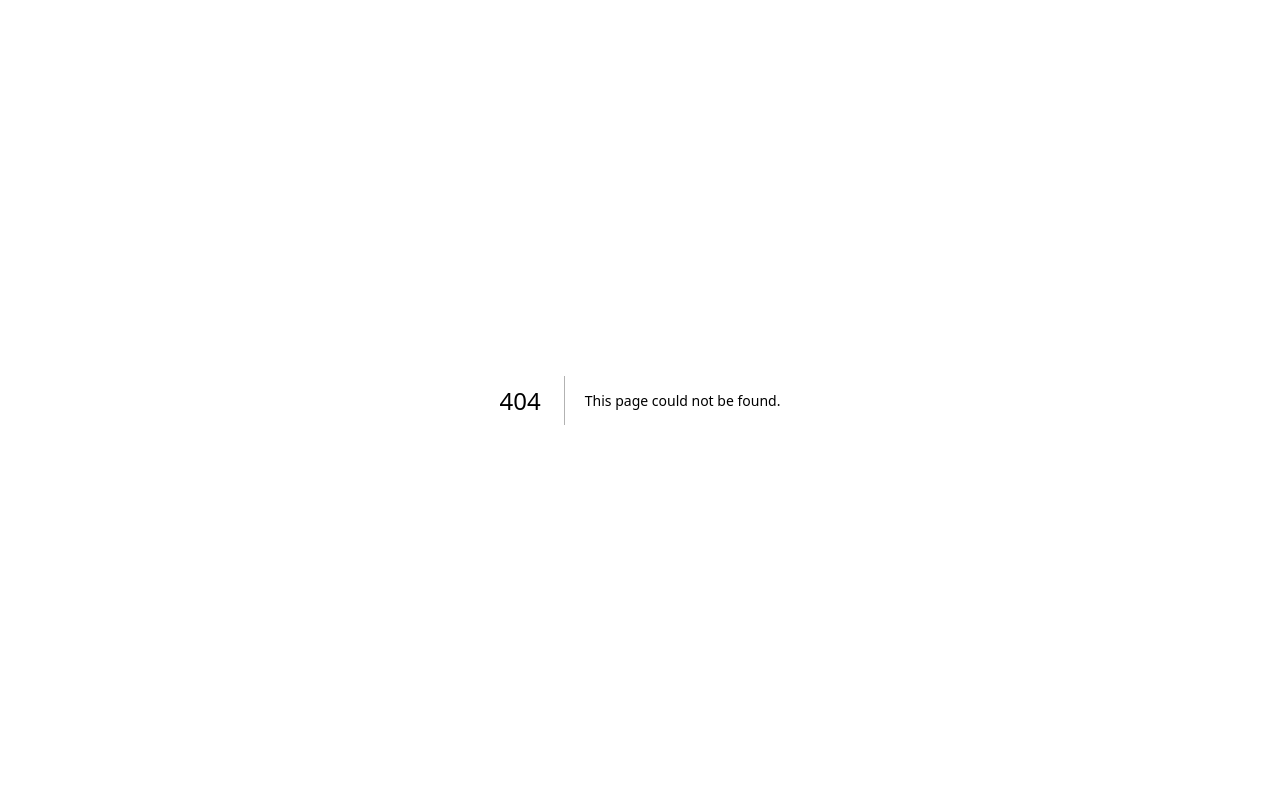
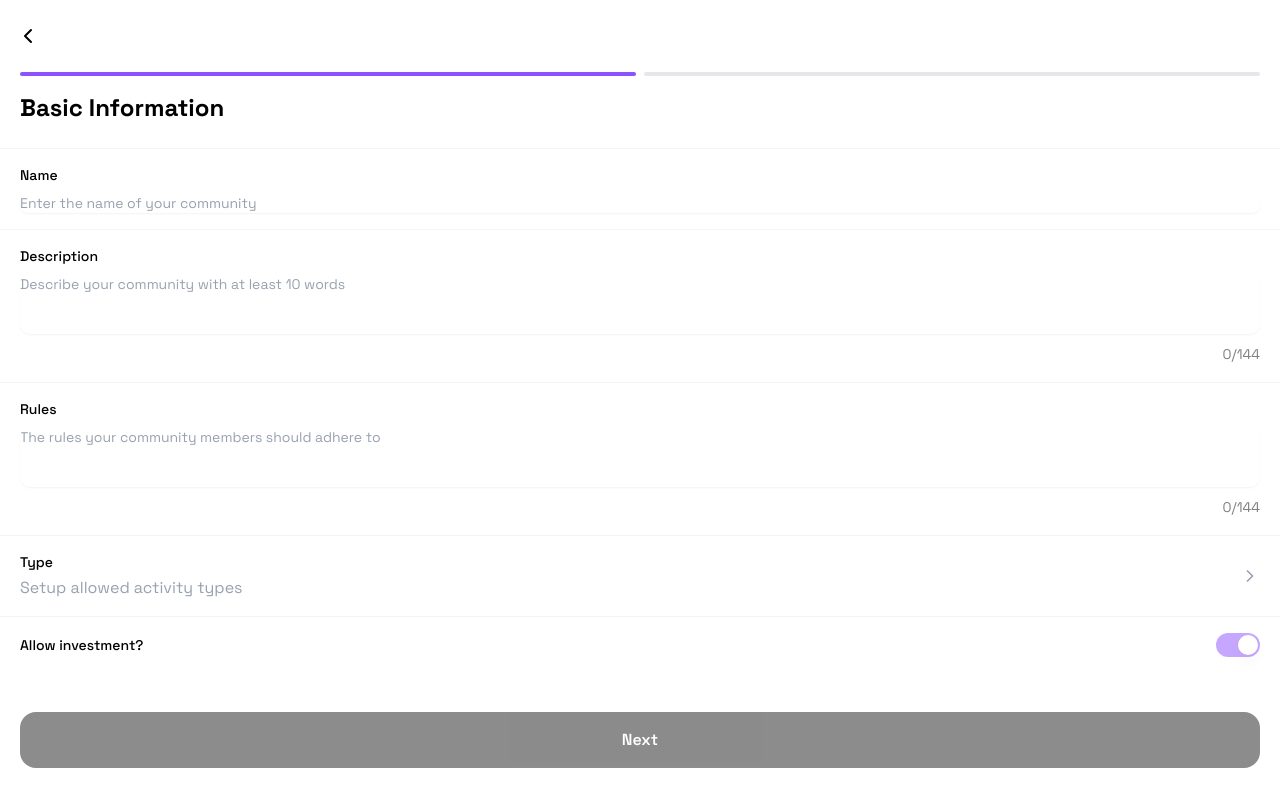
Before and after one commit to MontaQLabs/relay-new, a Next.js app: page /dashboard/community/create-community in a window 1280 px wide. Before the commit this address had no page. Built offline with nearby package versions, Linux system fonts and the light colour scheme.

Commit message:
add community basic information

```diff
--- /dev/null
+++ b/app/dashboard/community/create-community/page.tsx
@@ -0,0 +1,194 @@
+"use client";
+
+import { useState } from "react";
+import { useRouter } from "next/navigation";
+import { ChevronLeft, ChevronRight } from "lucide-react";
+import { Input } from "@/components/ui/input";
+import { Textarea } from "@/components/ui/textarea";
+import { Button } from "@/components/ui/button";
+import { Switch } from "@/components/ui/switch";
+
+const MAX_DESCRIPTION_LENGTH = 144;
+const MAX_RULES_LENGTH = 144;
+
+export default function CreateCommunityPage() {
+  const router = useRouter();
+  const [isExiting, setIsExiting] = useState(false);
+  const currentStep = 1; // Step 1: Basic Information, Step 2: Community Coins
+
+  // Form state
+  const [name, setName] = useState("");
+  const [description, setDescription] = useState("");
+  const [rules, setRules] = useState("");
+  const [allowInvestment, setAllowInvestment] = useState(true);
+
+  const handleBack = () => {
+    setIsExiting(true);
+    setTimeout(() => {
+      router.back();
+    }, 300);
+  };
+
+  const handleDescriptionChange = (value: string) => {
+    if (value.length <= MAX_DESCRIPTION_LENGTH) {
+      setDescription(value);
+    }
+  };
+
+  const handleRulesChange = (value: string) => {
+    if (value.length <= MAX_RULES_LENGTH) {
+      setRules(value);
+    }
+  };
+
+  const handleTypeClick = () => {
+    // TODO: Navigate to type selection page or open modal
+    console.log("Type selection clicked");
+  };
+
+  const isFormValid = () => {
+    // Name is required, description should have at least 10 words
+    const hasName = name.trim().length > 0;
+    const wordCount = description.trim().split(/\s+/).filter(Boolean).length;
+    const hasEnoughWords = wordCount >= 10;
+    return hasName && hasEnoughWords;
+  };
+
+  const handleNext = () => {
+    if (isFormValid()) {
+      // TODO: Navigate to next step or submit
+      console.log("Next clicked", { name, description, rules, allowInvestment });
+    }
+  };
+
+  return (
+    <div
+      className={`fixed inset-0 z-50 bg-white flex flex-col ${
+        isExiting ? "animate-slide-out-right" : "animate-slide-in-right"
+      }`}
+    >
+      {/* Header */}
+      <header className="flex items-center px-4 py-4">
+        <button
+          onClick={handleBack}
+          className="p-2 -ml-2 hover:bg-gray-100 rounded-full transition-colors"
+          aria-label="Go back"
+        >
+          <ChevronLeft className="w-6 h-6 text-black" />
+        </button>
+      </header>
+
+      {/* Progress Bar */}
+      <div className="px-5 pb-4">
+        <div className="flex gap-2">
+          <div
+            className={`h-1 flex-1 rounded-full ${
+              currentStep >= 1 ? "bg-violet-500" : "bg-gray-200"
+            }`}
+          />
+          <div
+            className={`h-1 flex-1 rounded-full ${
+              currentStep >= 2 ? "bg-violet-500" : "bg-gray-200"
+            }`}
+          />
+        </div>
+      </div>
+
+      {/* Title */}
+      <div className="px-5 pb-6">
+        <h1 className="text-2xl font-bold text-black">Basic Information</h1>
+      </div>
+
+      {/* Content */}
+      <div className="flex-1 flex flex-col overflow-auto">
+        {/* Name Field */}
+        <div className="px-5 py-4 border-t border-gray-100">
+          <label className="text-sm font-medium text-black block mb-2">
+            Name
+          </label>
+          <Input
+            value={name}
+            onChange={(e) => setName(e.target.value)}
+            placeholder="Enter the name of your community"
+            className="border-none bg-transparent p-0 h-auto text-base text-gray-400 placeholder:text-gray-400 focus-visible:ring-0 focus-visible:ring-offset-0"
+          />
+        </div>
+
+        {/* Description Field */}
+        <div className="px-5 py-4 border-t border-gray-100">
+          <label className="text-sm font-medium text-black block mb-2">
+            Description
+          </label>
+          <Textarea
+            value={description}
+            onChange={(e) => handleDescriptionChange(e.target.value)}
+            placeholder="Describe your community with at least 10 words"
+            className="border-none bg-transparent p-0 min-h-[60px] resize-none text-base text-gray-400 placeholder:text-gray-400 focus-visible:ring-0 focus-visible:ring-offset-0"
+          />
+          <div className="text-right mt-2">
+            <span className="text-sm text-muted-foreground">
+              {description.length}/{MAX_DESCRIPTION_LENGTH}
+            </span>
+          </div>
+        </div>
+
+        {/* Rules Field */}
+        <div className="px-5 py-4 border-t border-gray-100">
+          <label className="text-sm font-medium text-black block mb-2">
+            Rules
+          </label>
+          <Textarea
+            value={rules}
+            onChange={(e) => handleRulesChange(e.target.value)}
+            placeholder="The rules your community members should adhere to"
+            className="border-none bg-transparent p-0 min-h-[60px] resize-none text-base text-gray-400 placeholder:text-gray-400 focus-visible:ring-0 focus-visible:ring-offset-0"
+          />
+          <div className="text-right mt-2">
+            <span className="text-sm text-muted-foreground">
+              {rules.length}/{MAX_RULES_LENGTH}
+            </span>
+          </div>
+        </div>
+
+        {/* Type Field */}
+        <button
+          onClick={handleTypeClick}
+          className="flex items-center justify-between px-5 py-4 border-t border-gray-100 hover:bg-gray-50 transition-colors text-left"
+        >
+          <div>
+            <label className="text-sm font-medium text-black block mb-1 pointer-events-none">
+              Type
+            </label>
+            <span className="text-base text-gray-400">
+              Setup allowed activity types
+            </span>
+          </div>
+          <ChevronRight className="w-5 h-5 text-gray-400" />
+        </button>
+
+        {/* Allow Investment Toggle */}
+        <div className="flex items-center justify-between px-5 py-4 border-t border-gray-100">
+          <span className="text-sm font-medium text-black">
+            Allow investment?
+          </span>
+          <Switch
+            checked={allowInvestment}
+            onCheckedChange={setAllowInvestment}
+            disabled
+          />
+        </div>
+      </div>
+
+      {/* Bottom Button */}
+      <div className="px-5 pb-8 pt-4">
+        <Button
+          onClick={handleNext}
+          disabled={!isFormValid()}
+          className="w-full h-14 rounded-2xl bg-[#1a1a1a] hover:bg-[#2a2a2a] text-white font-semibold text-base disabled:opacity-50 disabled:cursor-not-allowed transition-all"
+        >
+          Next
+        </Button>
+      </div>
+    </div>
+  );
+}
--- a/app/dashboard/community/page.tsx
+++ b/app/dashboard/community/page.tsx
@@ -1,6 +1,7 @@
 "use client";
 
 import { useState, useEffect } from "react";
+import { useRouter } from "next/navigation";
 import { Plus } from "lucide-react";
 import { authenticateWithWallet, isAuthenticated } from "@/app/utils/auth";
 
@@ -16,6 +17,7 @@ interface Community {
 type TabType = "joined" | "created";
 
 export default function CommunityPage() {
+  const router = useRouter();
   const [activeTab, setActiveTab] = useState<TabType>("joined");
   const [isLoading, setIsLoading] = useState(true);
   const [isAuthenticating, setIsAuthenticating] = useState(true);
@@ -78,8 +80,7 @@ export default function CommunityPage() {
   }, [isAuthenticating]);
 
   const handleCreateCommunity = () => {
-    // TODO: Navigate to create community page or open modal
-    console.log("Create community clicked");
+    router.push("/dashboard/community/create-community");
   };
 
   const currentCommunities =
--- /dev/null
+++ b/components/ui/switch.tsx
@@ -0,0 +1,29 @@
+"use client"
+
+import * as React from "react"
+import * as SwitchPrimitives from "@radix-ui/react-switch"
+
+import { cn } from "@/lib/utils"
+
+const Switch = React.forwardRef<
+  React.ElementRef<typeof SwitchPrimitives.Root>,
+  React.ComponentPropsWithoutRef<typeof SwitchPrimitives.Root>
+>(({ className, ...props }, ref) => (
+  <SwitchPrimitives.Root
+    className={cn(
+      "peer inline-flex h-6 w-11 shrink-0 cursor-pointer items-center rounded-full border-2 border-transparent transition-colors focus-visible:outline-none focus-visible:ring-2 focus-visible:ring-ring focus-visible:ring-offset-2 focus-visible:ring-offset-background disabled:cursor-not-allowed disabled:opacity-50 data-[state=checked]:bg-violet-500 data-[state=unchecked]:bg-gray-200",
+      className
+    )}
+    {...props}
+    ref={ref}
+  >
+    <SwitchPrimitives.Thumb
+      className={cn(
+        "pointer-events-none block h-5 w-5 rounded-full bg-white shadow-lg ring-0 transition-transform data-[state=checked]:translate-x-5 data-[state=unchecked]:translate-x-0"
+      )}
+    />
+  </SwitchPrimitives.Root>
+))
+Switch.displayName = SwitchPrimitives.Root.displayName
+
+export { Switch }
--- a/package.json
+++ b/package.json
@@ -12,14 +12,15 @@
     "@polkadot-api/descriptors": "file:.papi/descriptors",
     "@polkadot/keyring": "^13.5.9",
     "@polkadot/util-crypto": "^13.5.9",
-    "@supabase/supabase-js": "^2.47.10",
-    "jose": "^5.9.6",
     "@radix-ui/react-dialog": "^1.1.15",
     "@radix-ui/react-slot": "^1.2.4",
+    "@radix-ui/react-switch": "^1.2.6",
+    "@supabase/supabase-js": "^2.47.10",
     "@types/qrcode": "^1.5.6",
     "class-variance-authority": "^0.7.1",
     "clsx": "^2.1.1",
     "html5-qrcode": "^2.3.8",
+    "jose": "^5.9.6",
     "lucide-react": "^0.555.0",
     "next": "16.0.7",
     "polkadot-api": "^1.22.0",
```
Also changed, not shown: assets/Create_Community_-_Basic_Information-8b0ff442-f2c2-4440-a4fc-5f014c8833c7.png (added), 1 other file (tests, documents, lock files or other folders).
